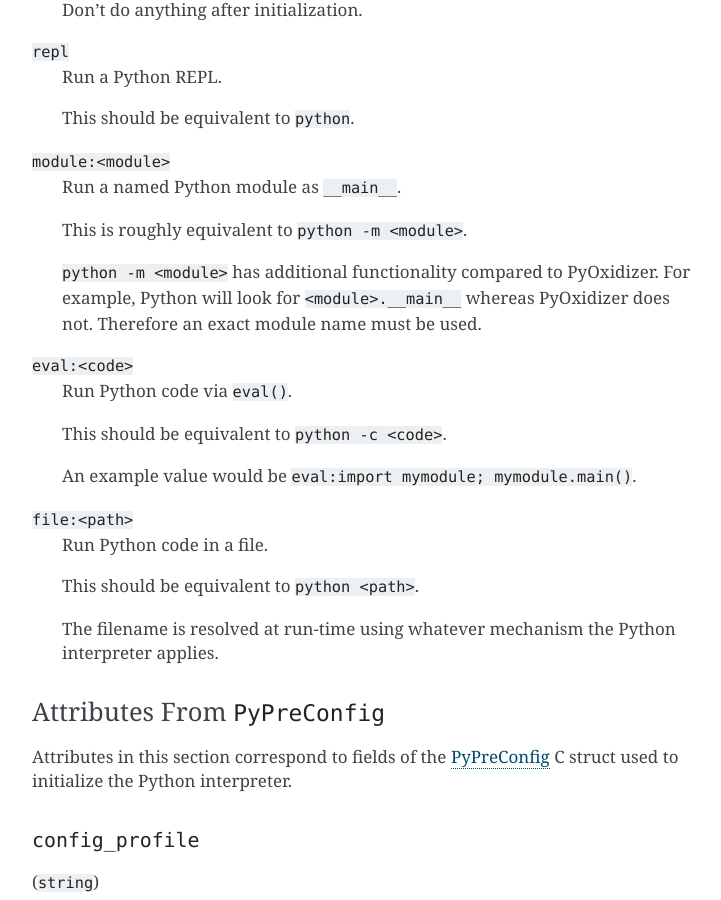
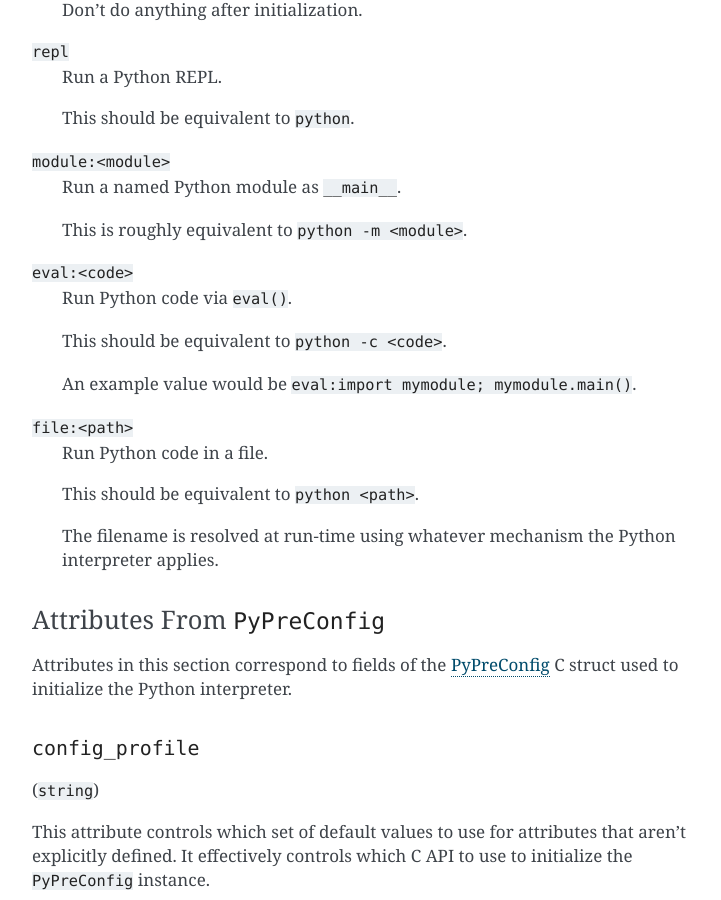
Before and after one commit to indygreg/PyOxidizer, a Sphinx documentation site: the page built from docs/config_type_python_interpreter_config.rst, in a window 1280 px wide and 900 px high, scrolled down 4920 px. Shown: the whole window, without its empty margins (388-1109 px from the left). Built offline with Sphinx 7.4.7, drawn with Linux system fonts in a browser that asks for light colours; the version number is read from the project's files by our own code.

Commit message:
docs: remove inaccurate comment about `run_mode:module`
pyembed populates PyConfig.run_module with this value and behavior
should match what `python -m <module>` would do, more or less.

```diff
--- a/docs/config_type_python_interpreter_config.rst
+++ b/docs/config_type_python_interpreter_config.rst
@@ -263,11 +263,6 @@
    Run a named Python module as ``__main__``.
 
    This is roughly equivalent to ``python -m <module>``.
-
-   ``python -m <module>`` has additional functionality compared to
-   PyOxidizer. For example, Python will look for ``<module>.__main__``
-   whereas PyOxidizer does not. Therefore an exact module name must be
-   used.
 
 ``eval:<code>``
    Run Python code via ``eval()``.
```
